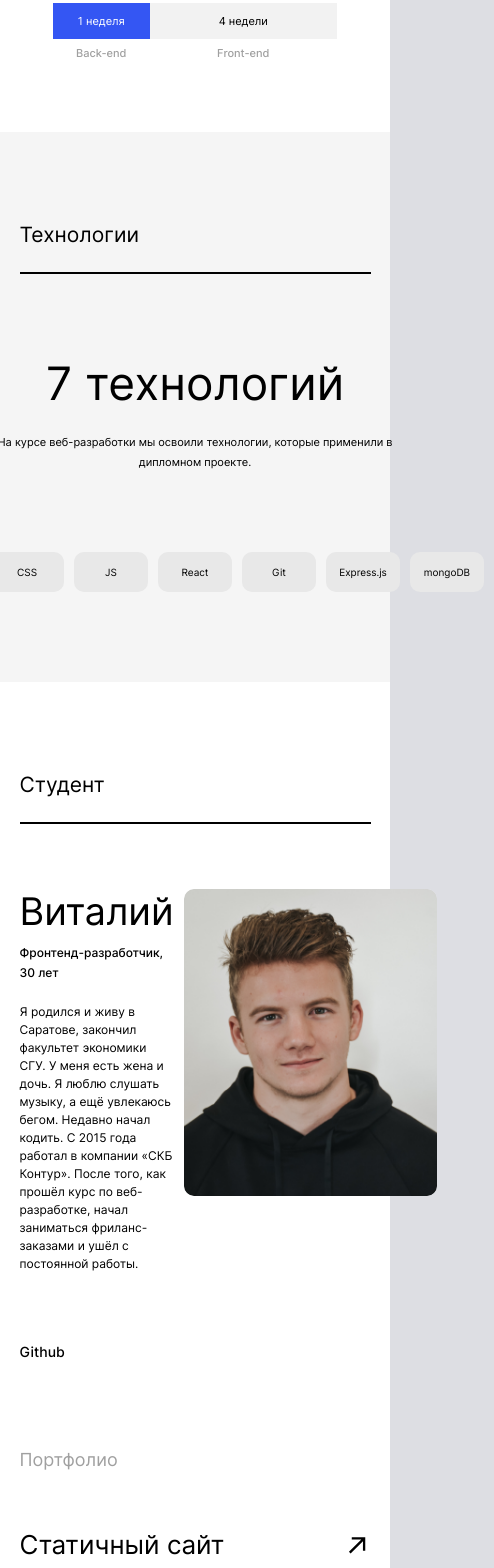
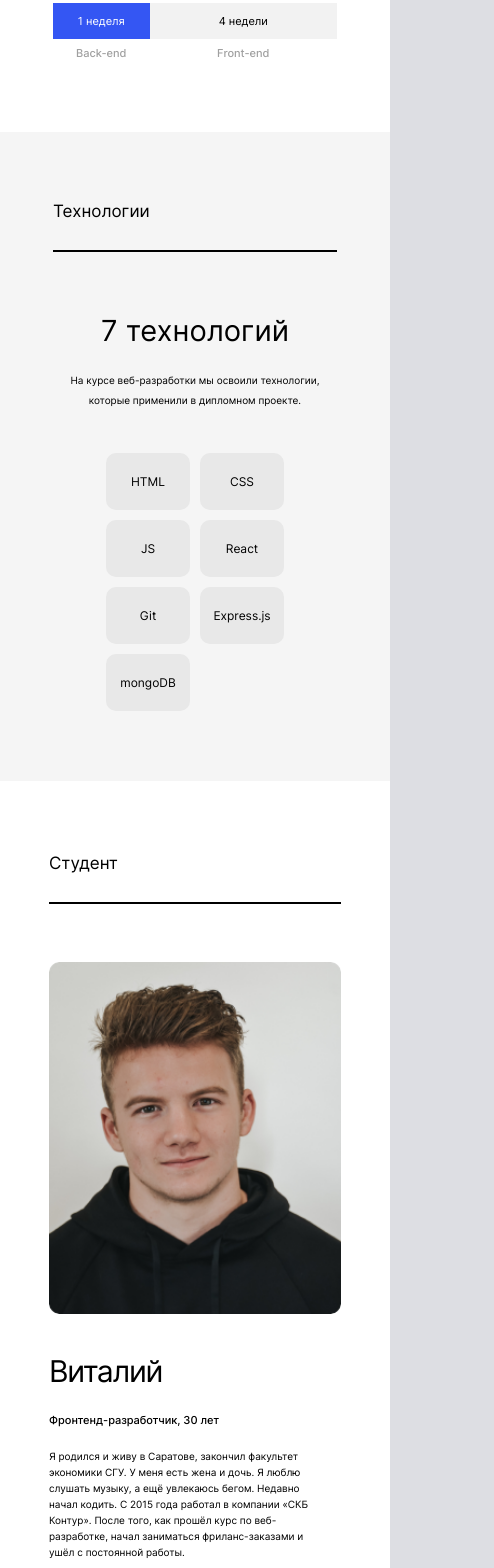
Before and after one commit to Moscow89er/movies-explorer-frontend, a React (Create React App) app: page / in a window 390 px wide. Shown: the part 1220-2788 px from the top of the page, 494 px wide, since content can reach past the window. Built offline with nearby package versions, Linux system fonts and the light colour scheme.

Commit message:
работа над адаптивом 7

```diff
--- a/src/components/AboutMe/AboutMe.css
+++ b/src/components/AboutMe/AboutMe.css
@@ -134,3 +134,49 @@
         margin-top: 70px;
     }
 }
+
+@media (max-width: 600px) {
+    .about-me__title {
+        max-width: 292px;
+        font-size: 17px;
+        padding-top: 72px;
+        padding-bottom: 29px;
+    }
+
+    .about-me__container {
+        max-width: 292px;
+        flex-direction: column-reverse;
+        align-items: start;
+    }
+
+    .about-me__container_image {
+        margin: 0;
+        width: 292px;
+        height: 352px;
+    }
+
+    .about-me__container-text {
+        width: 276px;
+    }
+
+    .about-me__container-text_title {
+        margin-top: 28px;
+        font-size: 30px;
+        letter-spacing: -1.2px;
+    }
+
+    .about-me__container-text_subtitle {
+        margin-top: 10px;
+        font-size: 11px;
+    }
+
+    .about-me__container-text_paragraph {
+        font-size: 10px;
+        line-height: 16px;
+        margin-top: 18px;
+    }
+
+    .about-me__container-text_link {
+        margin-top: 40px;
+    }
+}
--- a/src/components/Footer/Footer.css
+++ b/src/components/Footer/Footer.css
@@ -66,6 +66,45 @@
     }
 
     .footer__container {
+        width: 100%;
         max-width: 708px;
     }
 }
+
+@media (max-width: 730px) {
+    .footer__container {
+        width: 90%;
+    }
+}
+
+@media (max-width: 600px) {
+    .footer__title {
+        font-size: 12px;
+        margin-top: 64px;
+    }
+
+    .footer__container {
+        margin: 0;
+        padding-top: 34px;
+        height: auto;
+        flex-direction: column-reverse;
+    }
+
+    .footer__container_links {
+        flex-direction: column;
+    }
+
+    .footer__container_link {
+        margin-top: 10px;
+    }
+
+    .footer__container_link:first-of-type {
+        font-size: 12px;
+        margin: auto;
+    }
+
+    .footer__container_year {
+        margin-top: 30px;
+        font-size: 12px;
+    }
+}
--- a/src/components/Portfolio/Portfolio.css
+++ b/src/components/Portfolio/Portfolio.css
@@ -69,3 +69,29 @@
         font-size: 26px;
     }
 }
+
+@media (max-width: 600px) {
+    .portfolio__title {
+        padding-top: 60px;
+        padding-bottom: 22px;
+        font-size: 14px;
+    }
+
+    .portfolio__container {
+        height: 66px;
+    }
+
+    .portfolio__container_title {
+        font-size: 17px;
+        line-height: 28px;
+    }
+
+    .portfolio__container_image {
+        width: 10px;
+        margin: auto;
+    }
+
+    .portfolio__container:last-of-type {
+        padding-bottom: 66px;
+    }
+}
--- a/src/components/Promo/Promo.css
+++ b/src/components/Promo/Promo.css
@@ -88,7 +88,7 @@
     }
 }
 
-@media (max-width: 920px) {
+@media (max-width: 600px) {
     .promo {
         margin-bottom: 30px;
     }
--- a/src/components/Techs/Techs.css
+++ b/src/components/Techs/Techs.css
@@ -11,7 +11,7 @@
     width: 90%;
     max-width: 1140px;
     margin: 0;
-    padding-top: 100px;
+    padding-top: 116px;
     padding-bottom: 24px;
     font-size: 21px;
     font-style: normal;
@@ -70,7 +70,7 @@
 @media (max-width: 920px) {
     .techs__title {
         max-width: 668px;
-        padding-top: 90px;
+        padding-top: 105px;
         padding-bottom: 25px;
         font-size: 21px;
     }
@@ -107,3 +107,42 @@
         font-size: 10px;
     }
 }
+
+@media (max-width: 600px) {
+    .techs__title {
+        max-width: 284px;
+        font-size: 17px;
+        padding-top: 69px;
+        padding-bottom: 29px;
+    }
+
+    .techs__container_title {
+        font-size: 29px;
+        margin-top: 50px;
+    }
+
+    .techs__container_subtitle {
+        max-width: 284px;
+        font-size: 10px;
+        margin: 10px auto 43px;
+    }
+
+    .techs__list {
+        max-width: 284px;
+        display: grid;
+        grid-template-columns: repeat(2, 84px);
+        grid-template-rows: repeat(4, 57px);
+        gap: 10px;
+        margin: 0 auto 70px;
+    }
+
+    .techs__list_item {
+        width: 84px;
+        height: 57px;
+        font-size: 12px;
+    }
+    .techs__list_item:first-of-type {
+        margin: 0 auto;
+        font-size: 12px;
+    }
+}
```
